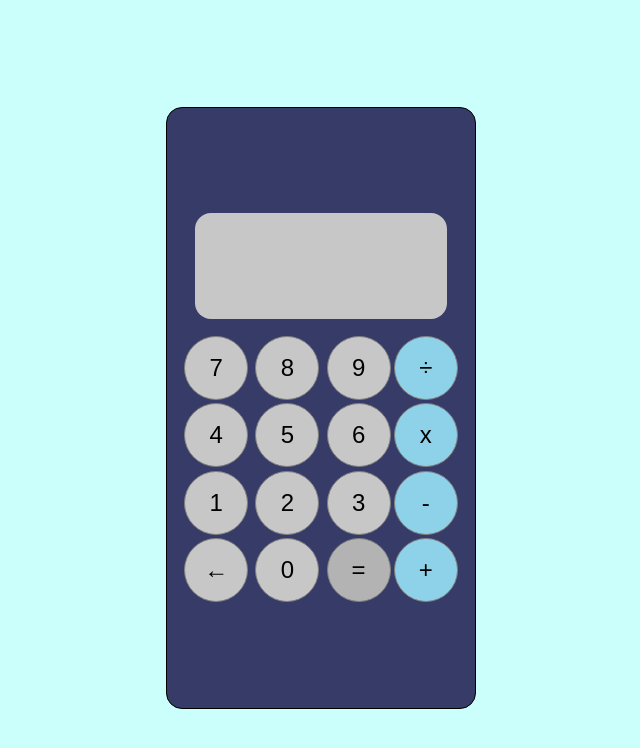
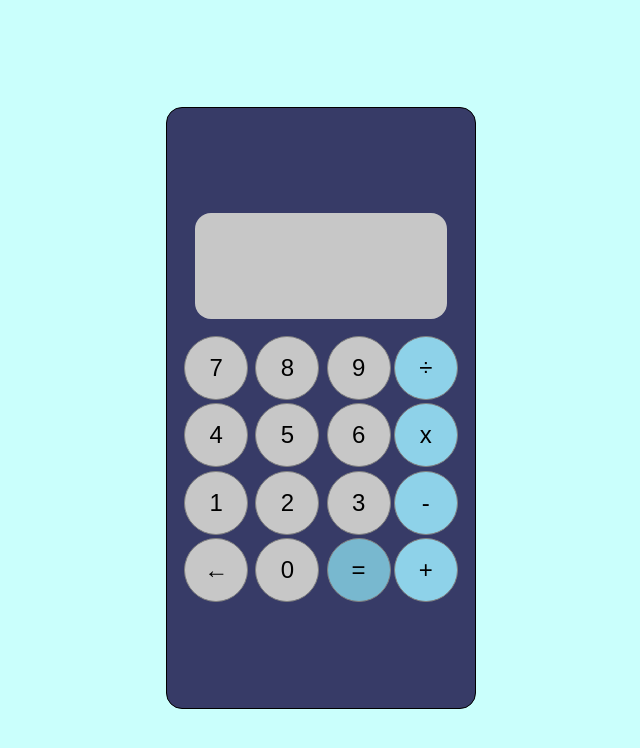
Before and after one commit to ThiagoBal19/Calculator, a plain HTML site: page index.html in a window 1280 px wide. In both pictures the pointer is over the input 677 px from the left and 569 px from the top of the page. Shown: the whole page, without its empty margins (319-959 px from the left). Drawn offline with Linux system fonts and the light colour scheme.

Commit message:
css modified

```diff
--- a/sass/styles.css
+++ b/sass/styles.css
@@ -110,12 +110,12 @@ section #calculator #numbersButtons #numbers {
           flex-direction: column;
 }
 
-section #calculator #numbersButtons #numbers #igual {
+section #calculator #numbersButtons #numbers #equal {
   background-color: #8ed2e9;
   font-size: x-large;
 }
 
-section #calculator #numbersButtons #numbers #igual:hover {
+section #calculator #numbersButtons #numbers #equal:hover {
   background-color: #78b8cf;
 }
 
```
